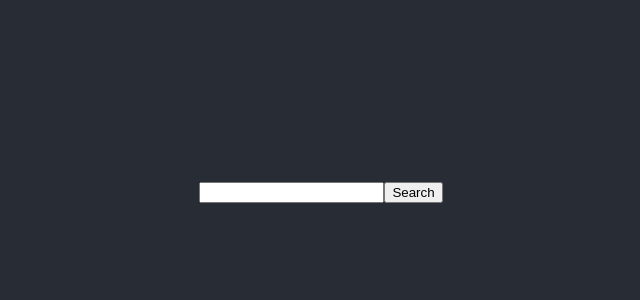
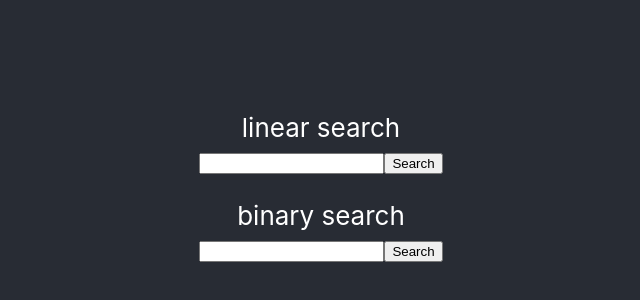
Before and after one commit to thinkful-ei24/shane-kent-DSA-Searching, a React (Create React App) app: page / in a window 1280 px wide. Shown: the part 200-500 px from the top of the page, without its empty margins (319-959 px from the left). Built offline with nearby package versions, Linux system fonts and the light colour scheme.

Commit message:
Implement binary search

```diff
--- a/package.json
+++ b/package.json
@@ -13,9 +13,6 @@
     "test": "react-scripts test",
     "eject": "react-scripts eject"
   },
-  "eslintConfig": {
-    "extends": "react-app"
-  },
   "browserslist": [
     ">0.2%",
     "not dead",
--- a/src/App.js
+++ b/src/App.js
@@ -7,9 +7,11 @@ class App extends Component {
     super()
 
     this.state = {
-      data: [89, 30, 25, 32, 72, 70],
+      data: [89, 30, 25, 32, 72, 70, 51, 42, 25, 24, 53, 55, 78, 50, 13, 40, 48, 32, 26, 2, 14, 33, 45, 72, 56, 44, 21, 88, 27, 68, 15, 62, 93, 98, 73, 28, 16, 46, 87, 28, 65, 38, 67, 16, 85, 63, 23, 69, 64, 91, 9, 70, 81, 27, 97, 82, 6, 88, 3, 7, 46, 13, 11, 64, 76, 31, 26, 38, 28, 13, 17, 69, 90, 1, 6, 7, 64, 43, 9, 73, 80, 98, 46, 27, 22, 87, 49, 83, 6, 39, 42, 51, 54, 84, 34, 53, 78, 40, 14, 5],
       message: '',
-      inputValue: ''
+      binaryMessage: '',
+      inputValue: '',
+      binaryValue: ''
     }
   }
 
@@ -27,9 +29,43 @@ class App extends Component {
     }
   }
 
+  binarySearch = (e, searchVal) => {
+    e.preventDefault();
+    const sortedData = this.state.data.sort((a, b) => a - b);
+    console.log(sortedData)
+    let counter = 0;
+    let start = 0;
+    let end = sortedData.length - 1;
+    let middle = Math.floor((start + end)/2);
+
+    while(end >= start) {
+      counter++
+      if (Number(searchVal) === sortedData[middle]) {
+        return this.setState({
+          binaryMessage: `Took ${counter} iterations to find value`
+        });
+      } else if (Number(searchVal) > sortedData[middle]) {
+        start = middle + 1;
+        middle = Math.floor((start + end)/2);
+      } else {
+        end = middle -1;
+        middle = Math.floor((start + end)/2);
+      }
+    }
+    return this.setState({
+      binaryMessage: `Took ${counter} iterations. Could not find value`
+    });
+  }
+
   updateInputValue= (evt) => {
     this.setState({
       inputValue: evt.target.value
+    });
+  }
+
+  updateBinaryValue= (evt) => {
+    this.setState({
+      binaryValue: evt.target.value
     });
   }
 
@@ -38,11 +74,22 @@ class App extends Component {
       <div className="App">
         <header className="App-header">
         <form>
+          <label>linear search</label>
+          <br></br>
           <input type="text" name="inputText" onChange={this.updateInputValue}></input>
 
           <button type="submit" onClick={(e) => this.linearSearch(e, this.state.inputValue)}>Search</button>
           <p className="output-field">{this.state.message}</p>
         </form>
+
+        <form>
+        <label>binary search</label>
+        <br></br>
+        <input type="text" name="inputText" onChange={this.updateBinaryValue}></input>
+
+        <button type="submit" onClick={(e) => this.binarySearch(e, this.state.binaryValue)}>Search</button>
+        <p className="output-field">{this.state.binaryMessage}</p>
+      </form>
         </header>
       </div>
     );
```
Also changed, not shown: 1 other file (tests, documents, lock files or other folders).
